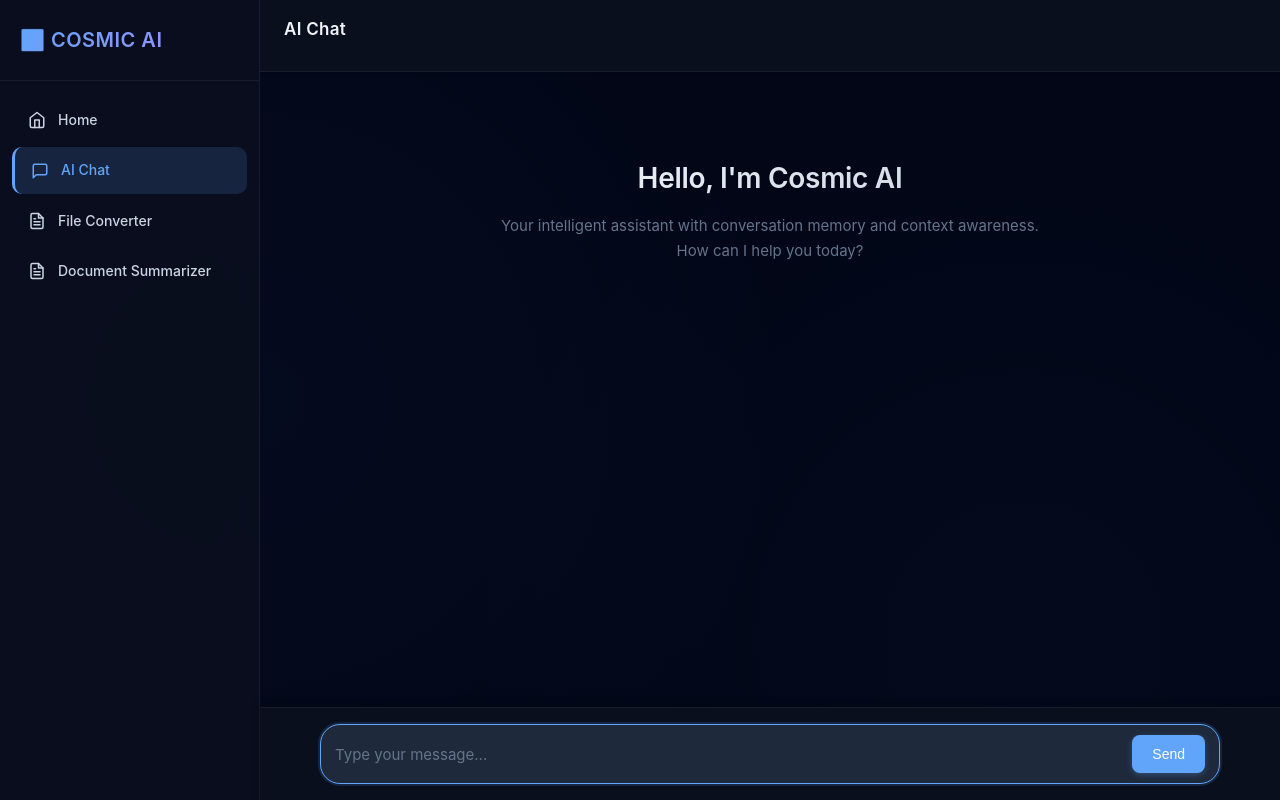
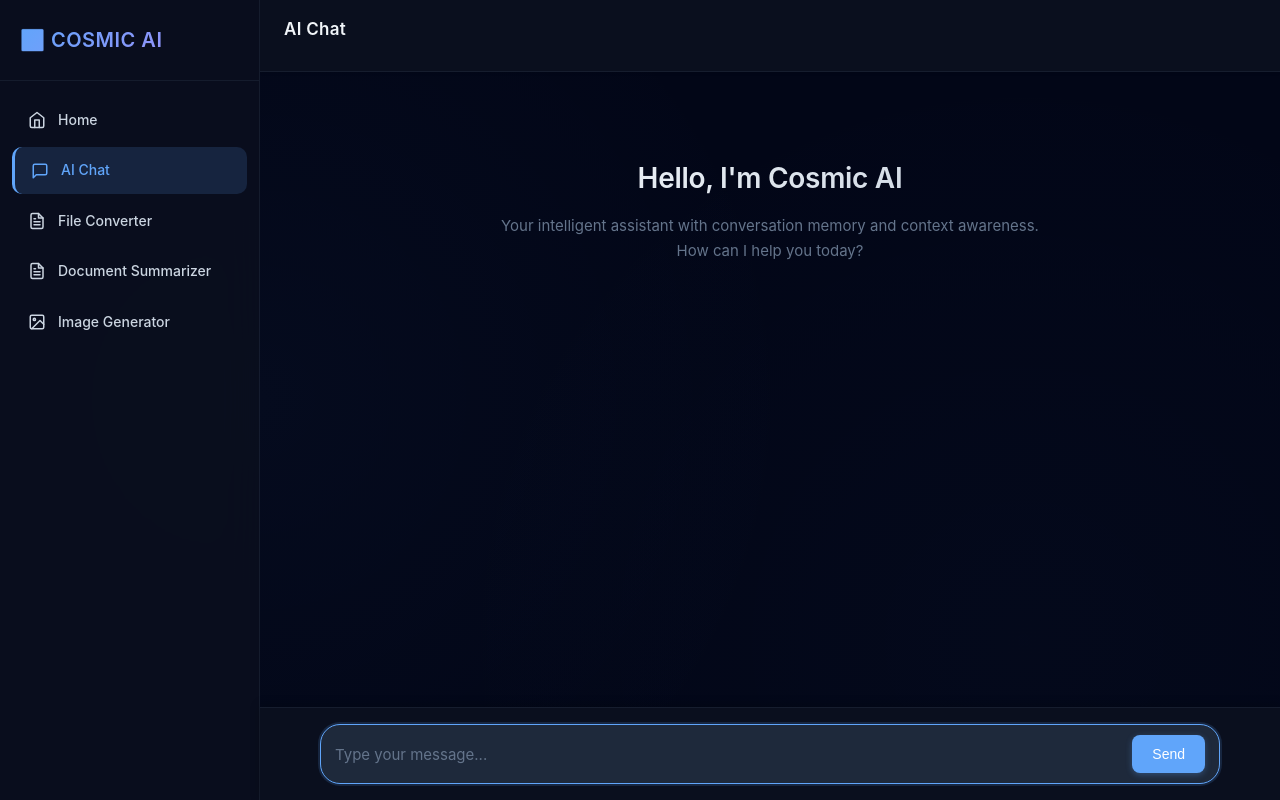
Before and after one commit to linkhanthtel/cosmic-ai, a Flask app: page /chat in a window 1280 px wide. Run offline with Flask 3, Linux system fonts and the light colour scheme; data that the repository does not hold is empty.

Commit message:
Update base.html

```diff
--- a/templates/base.html
+++ b/templates/base.html
@@ -251,6 +251,14 @@
                     </svg>
                     <span>Document Summarizer</span>
                 </a>
+                <a href="/image-generator" class="nav-item {% if request.endpoint == 'image_generator_page' %}active{% endif %}">
+                    <svg viewBox="0 0 24 24" fill="none" stroke="currentColor" stroke-width="2" stroke-linecap="round" stroke-linejoin="round">
+                        <rect x="3" y="3" width="18" height="18" rx="2" ry="2"></rect>
+                        <circle cx="8.5" cy="8.5" r="1.5"></circle>
+                        <polyline points="21 15 16 10 5 21"></polyline>
+                    </svg>
+                    <span>Image Generator</span>
+                </a>
                 {% block nav_items %}{% endblock %}
             </div>
         </nav>
```
